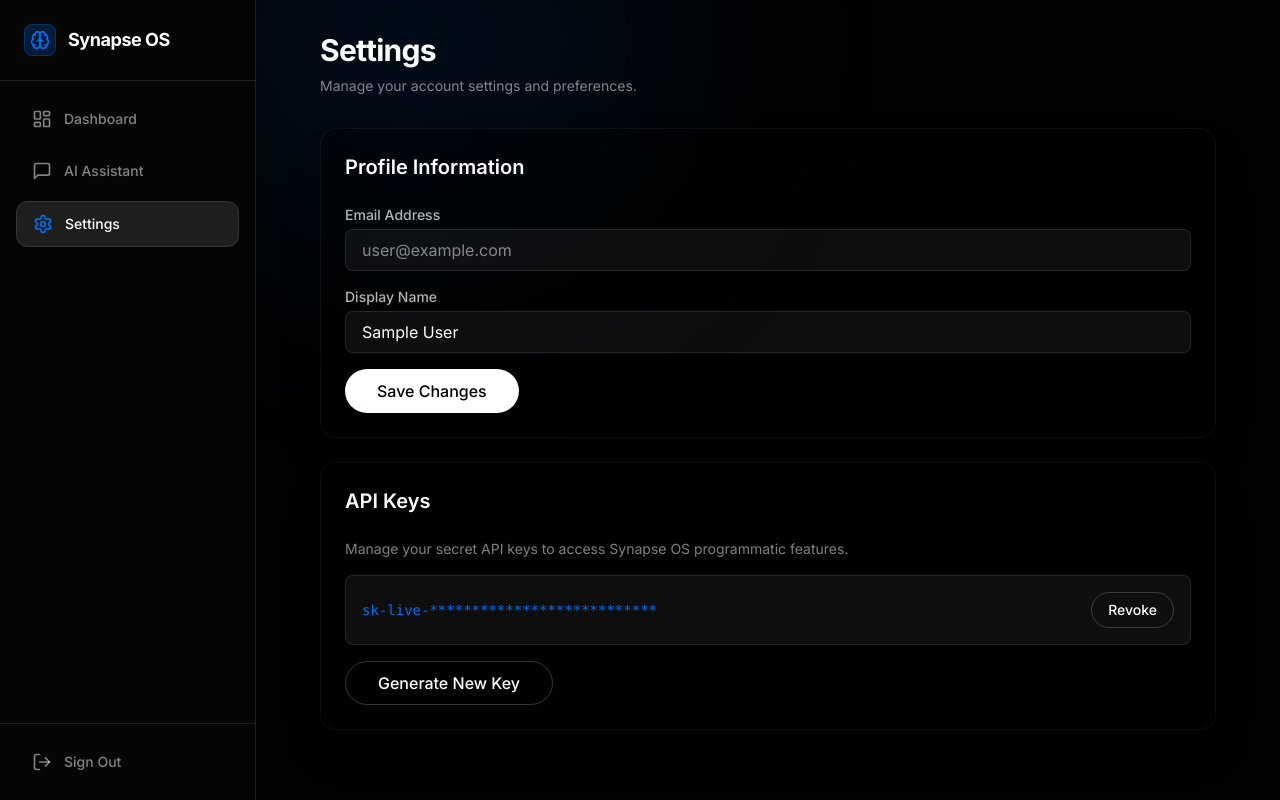
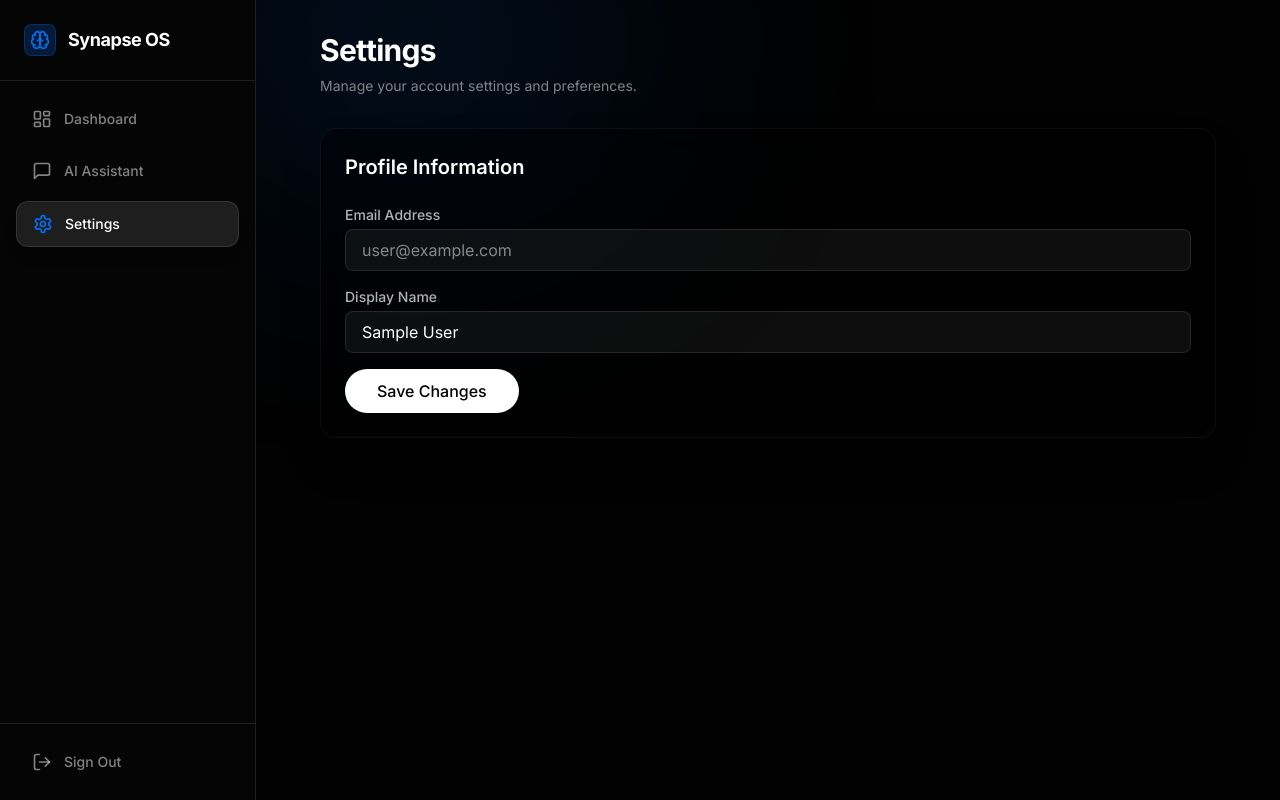
Before and after one commit to businessmayank3-web/synaps-website, a Next.js app: page /app/settings in a window 1280 px wide. Built offline with nearby package versions, Linux system fonts and the light colour scheme; no server answers; sample sign-in values are in the browser's storage.

Commit message:
style: Remove API section from settings page

```diff
--- a/app/app/settings/page.tsx
+++ b/app/app/settings/page.tsx
@@ -49,21 +49,6 @@
           </div>
         </motion.div>
 
-        {/* API Keys */}
-        <motion.div
-          initial={{ opacity: 0, y: 20 }}
-          animate={{ opacity: 1, y: 0 }}
-          transition={{ delay: 0.2 }}
-          className="glass-card rounded-2xl p-6 border border-white/10"
-        >
-          <h2 className="text-xl font-semibold mb-6">API Keys</h2>
-          <p className="text-sm text-white/50 mb-4">Manage your secret API keys to access Synapse OS programmatic features.</p>
-          <div className="p-4 bg-white/5 border border-white/10 rounded-lg flex items-center justify-between mb-4">
-            <code className="text-brand-blue font-mono text-sm">sk-live-***************************</code>
-            <Button variant="outline" size="sm">Revoke</Button>
-          </div>
-          <Button variant="outline" className="w-full sm:w-auto">Generate New Key</Button>
-        </motion.div>
       </div>
     </div>
   );
```
